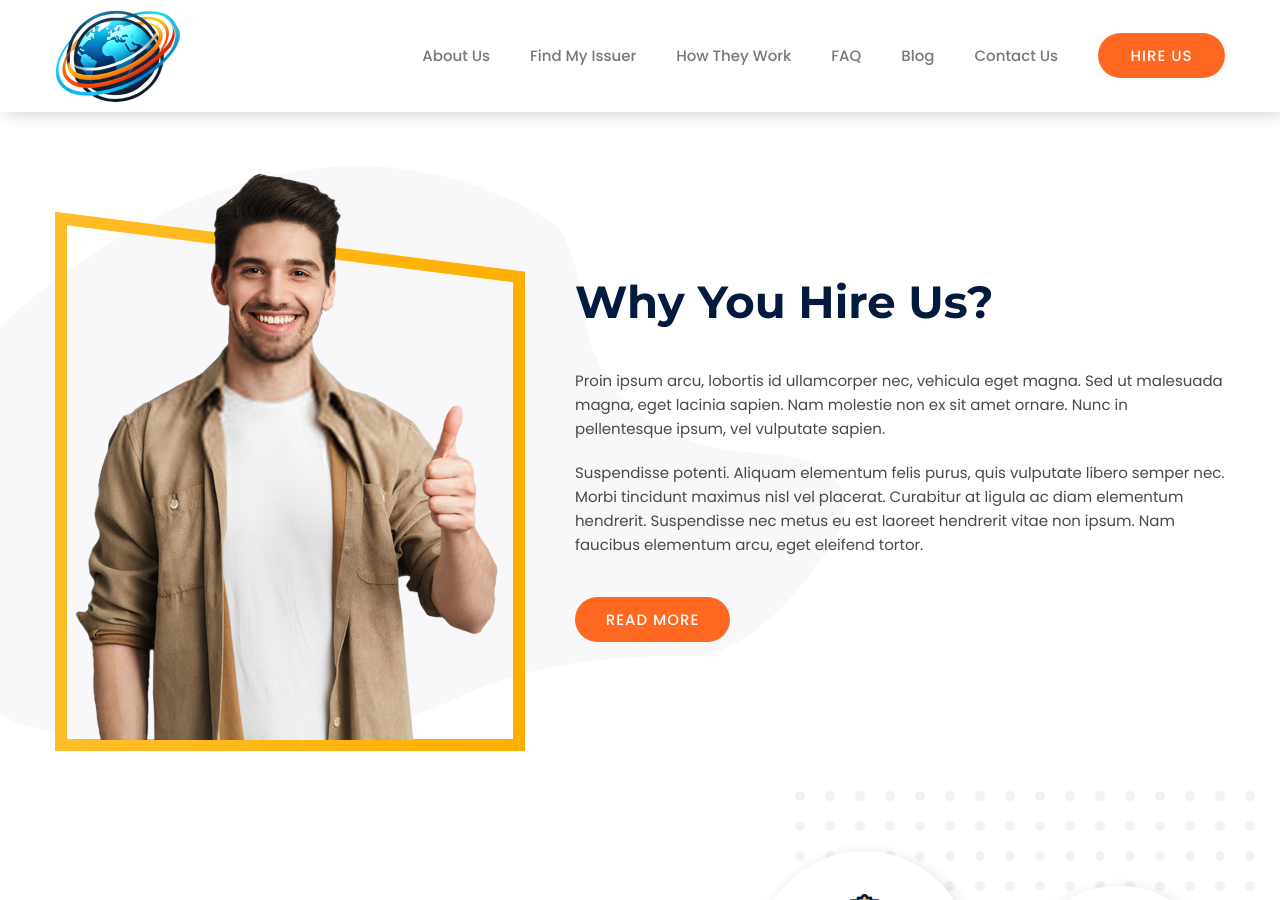
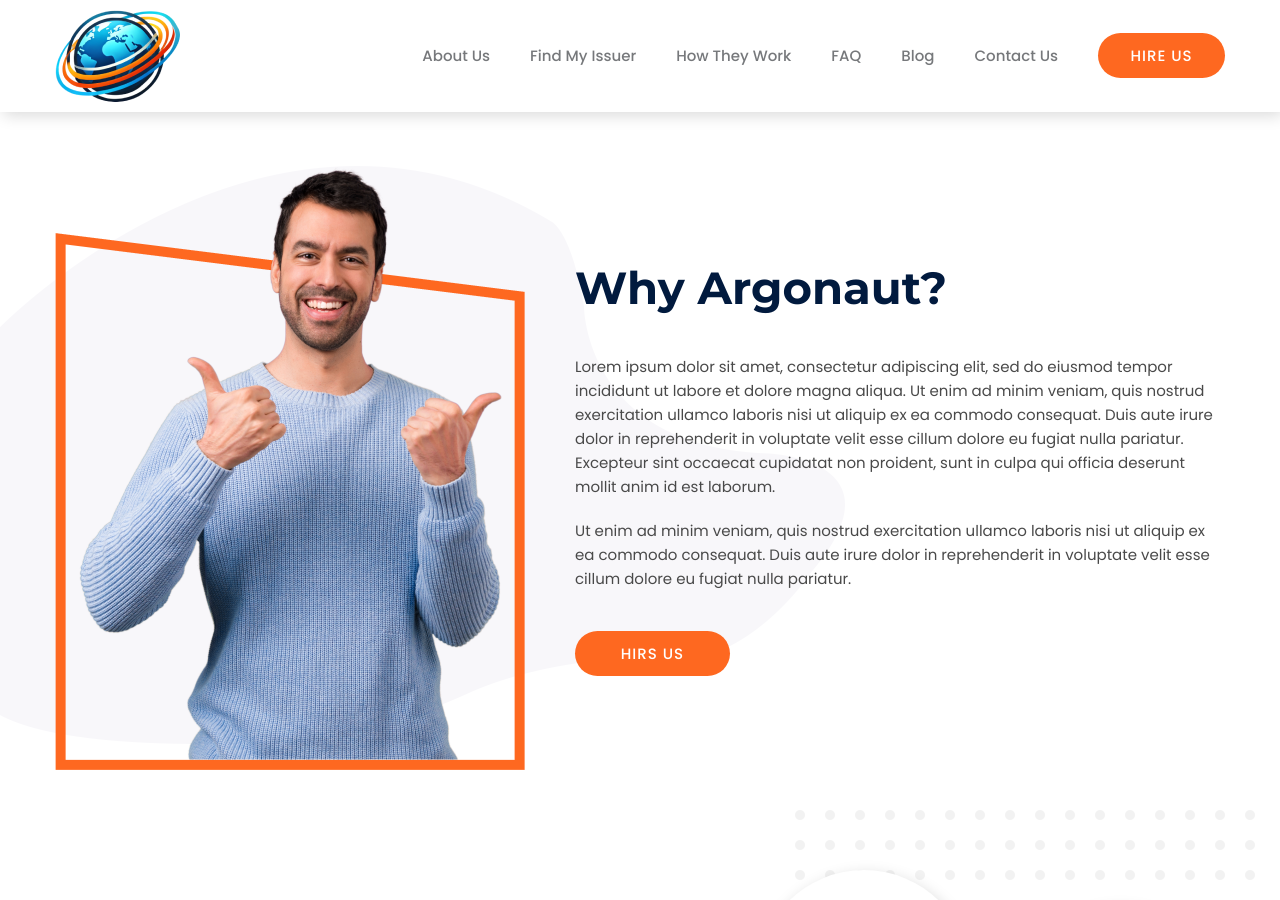
Before and after one commit to HL7/ipa-website, a Jekyll site: the page built from index.md, in a window 1280 px wide and 900 px high, scrolled down 1311 px. Built offline with Jekyll 4.4.1, drawn with Linux system fonts in a browser that asks for light colours; comment, search, counter and statistics services are not loaded.

Commit message:
(ARG-46) ✨ Update about section on homepage
Signed-off-by: GitHub <noreply@github.com>

```diff
--- a/index.md
+++ b/index.md
@@ -45,13 +45,13 @@
 
 # About
 about:
-  heading: "Why You Hire Us?"
-  text: "Proin ipsum arcu, lobortis id ullamcorper nec, vehicula eget magna. Sed ut malesuada magna, eget lacinia sapien. Nam molestie non ex sit amet ornare. Nunc in pellentesque ipsum, vel vulputate sapien."
-  text2: "Suspendisse potenti. Aliquam elementum felis purus, quis vulputate libero semper nec. Morbi tincidunt maximus nisl vel placerat. Curabitur at ligula ac diam elementum hendrerit. Suspendisse nec metus eu est laoreet hendrerit vitae non ipsum. Nam faucibus elementum arcu, eget eleifend tortor."
-  image: "/assets/images/about.png"
+  heading: "Why Argonaut?"
+  text: "Lorem ipsum dolor sit amet, consectetur adipiscing elit, sed do eiusmod tempor incididunt ut labore et dolore magna aliqua. Ut enim ad minim veniam, quis nostrud exercitation ullamco laboris nisi ut aliquip ex ea commodo consequat. Duis aute irure dolor in reprehenderit in voluptate velit esse cillum dolore eu fugiat nulla pariatur. Excepteur sint occaecat cupidatat non proident, sunt in culpa qui officia deserunt mollit anim id est laborum."
+  text2: "Ut enim ad minim veniam, quis nostrud exercitation ullamco laboris nisi ut aliquip ex ea commodo consequat. Duis aute irure dolor in reprehenderit in voluptate velit esse cillum dolore eu fugiat nulla pariatur."
+  image: "/assets/images/why-argonaut.png"
   button:
-    name: "Read More"
-    link: "/about"
+    name: "Hirs Us"
+    link: "#"
 
 # Achivement
 achivement:
```
Also changed, not shown: assets/images/why-argonaut.png (added).
